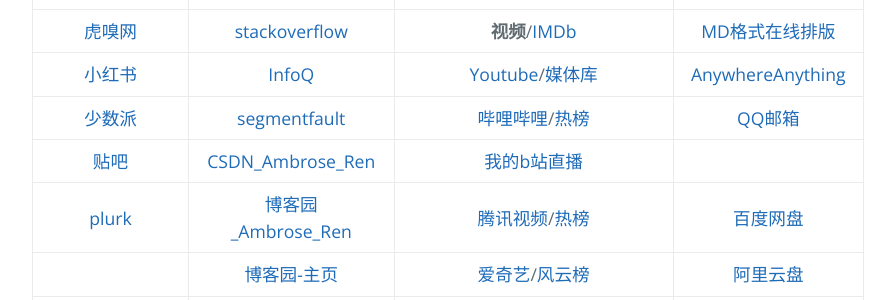
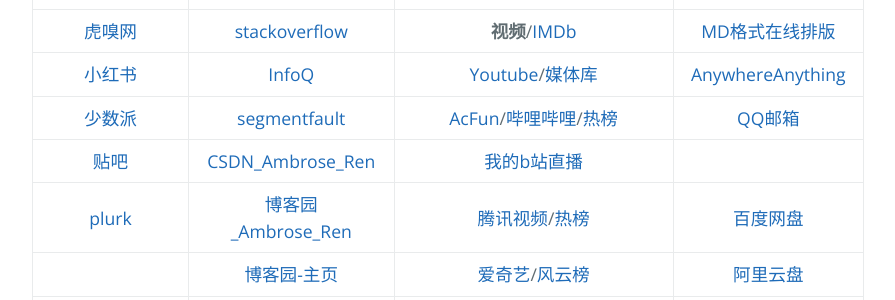
Before and after one commit to AmbroseRen/test, a Jekyll site: the page built from navigation.md, in a window 1280 px wide. Shown: the part 822-1122 px from the top of the page, without its empty margins (192-1087 px from the left). Built offline with Jekyll 4.4.1, drawn with Linux system fonts in a browser that asks for light colours; our own code applies the rules of GitHub Pages for plain Markdown files; the repository's description, which GitHub fills in, is left out.

Commit message:
Update navigation.md

```diff
--- a/navigation.md
+++ b/navigation.md
@@ -18,7 +18,7 @@
 | [Matters](https://matters.news/) | __IT社区__ | [coursera](https://www.coursera.org/browse/computer-science) | [刘明野的工具箱](https://tool.liumingye.cn/) |
 | [虎嗅网](https://www.huxiu.com/) | [stackoverflow](https://stackoverflow.com/) | __视频__/[IMDb](https://m.imdb.com/) | [MD格式在线排版](https://md.phodal.com/) |
 | [小红书](https://www.xiaohongshu.com/explore) | [InfoQ](https://www.infoq.cn/) | [Youtube](https://www.youtube.com/)/[媒体库](https://www.youtube.com/feed/library) | [AnywhereAnything](http://lackar.com/aa/) |
-| [少数派](https://sspai.com/) | [segmentfault](https://segmentfault.com/u/ambroseren/users/following) | [哔哩哔哩](https://space.bilibili.com/352834482/fans/follow)/[热榜](https://www.bilibili.com/v/popular/rank/all) | [QQ邮箱](https://mail.qq.com/) |
+| [少数派](https://sspai.com/) | [segmentfault](https://segmentfault.com/u/ambroseren/users/following) | [AcFun](https://www.acfun.cn/)/[哔哩哔哩](https://space.bilibili.com/352834482/fans/follow)/[热榜](https://www.bilibili.com/v/popular/rank/all) | [QQ邮箱](https://mail.qq.com/) |
 | [贴吧](https://tieba.baidu.com/index.html) | [CSDN_Ambrose_Ren](https://blog.csdn.net/Ambrose_Ren) | [我的b站直播](https://live.bilibili.com/22653502) | []() |
 | [plurk](https://www.plurk.com/AmbroseRenCN) | [博客园_Ambrose_Ren](https://www.cnblogs.com/rensi/) | [腾讯视频](https://v.qq.com/biu/u/playlist)/[热榜](https://v.qq.com/biu/ranks/?t=hotsearch) | [百度网盘](https://pan.baidu.com/disk/home) |
 | []() | [博客园-主页](https://home.cnblogs.com/u/rensi/) | [爱奇艺](https://www.iqiyi.com/u/fav)/[风云榜](https://www.iqiyi.com/ranks1/home) | [阿里云盘](https://www.aliyundrive.com/drive/) |
```
